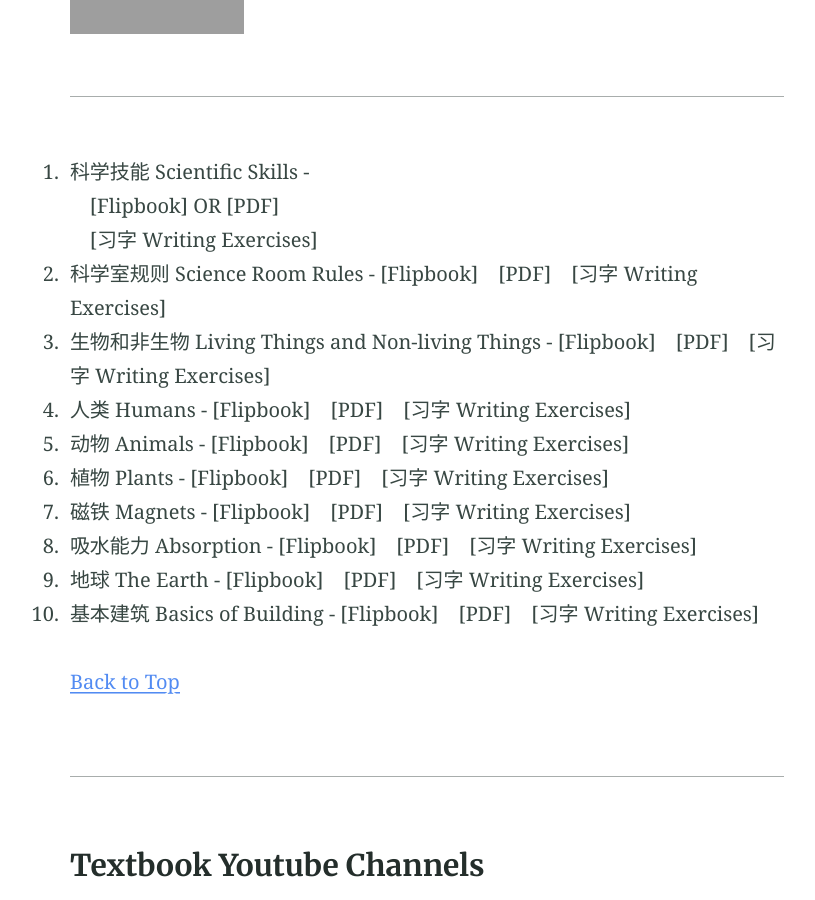
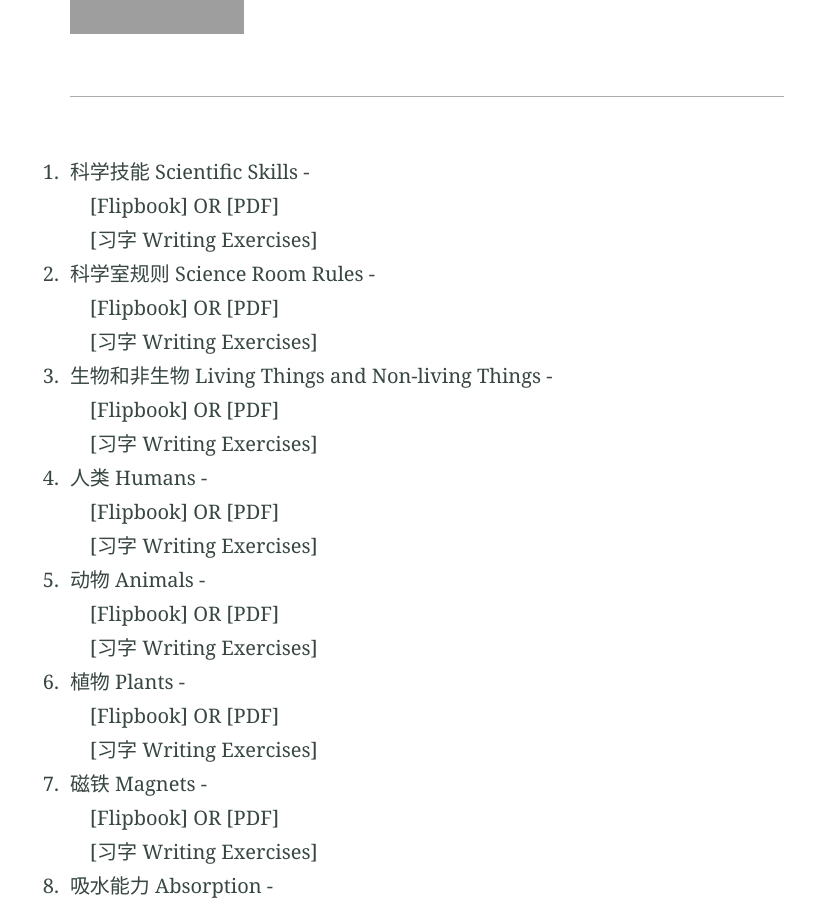
Before and after one commit to multilingual-malaysian/dlp_science, a Jekyll site: the page built from year1.md, in a window 1280 px wide and 900 px high, scrolled down 786 px. Shown: the whole window, without its empty margins (213-1028 px from the left). Built offline with Jekyll 4.4.1, drawn with Linux system fonts in a browser that asks for light colours; some of the changed text lies outside the part shown; grey boxes are pictures that could not be loaded.

Commit message:
Update year1.md

```diff
--- a/year1.md
+++ b/year1.md
@@ -18,15 +18,33 @@ Number of page visits: ![HitCount](https://hits.dwyl.com/multilingual-malaysian/
 1. 科学技能 Scientific Skills - <br />
    &emsp;[Flipbook] OR [PDF]<br />
    &emsp;[习字 Writing Exercises]
-2. 科学室规则 Science Room Rules - [Flipbook]&emsp;[PDF]&emsp;[习字 Writing Exercises]
-3. 生物和非生物 Living Things and Non-living Things - [Flipbook]&emsp;[PDF]&emsp;[习字 Writing Exercises]
-4. 人类 Humans - [Flipbook]&emsp;[PDF]&emsp;[习字 Writing Exercises]
-5. 动物 Animals - [Flipbook]&emsp;[PDF]&emsp;[习字 Writing Exercises]
-6. 植物 Plants - [Flipbook]&emsp;[PDF]&emsp;[习字 Writing Exercises]
-7. 磁铁 Magnets - [Flipbook]&emsp;[PDF]&emsp;[习字 Writing Exercises]
-8. 吸水能力 Absorption - [Flipbook]&emsp;[PDF]&emsp;[习字 Writing Exercises]
-9. 地球 The Earth - [Flipbook]&emsp;[PDF]&emsp;[习字 Writing Exercises]
-10. 基本建筑 Basics of Building - [Flipbook]&emsp;[PDF]&emsp;[习字 Writing Exercises]
+2. 科学室规则 Science Room Rules - <br />
+   &emsp;[Flipbook] OR [PDF]<br />
+   &emsp;[习字 Writing Exercises]
+3. 生物和非生物 Living Things and Non-living Things - <br />
+   &emsp;[Flipbook] OR [PDF]<br />
+   &emsp;[习字 Writing Exercises]
+4. 人类 Humans - <br />
+   &emsp;[Flipbook] OR [PDF]<br />
+   &emsp;[习字 Writing Exercises]
+5. 动物 Animals - <br />
+   &emsp;[Flipbook] OR [PDF]<br />
+   &emsp;[习字 Writing Exercises]
+6. 植物 Plants - <br />
+   &emsp;[Flipbook] OR [PDF]<br />
+   &emsp;[习字 Writing Exercises]
+7. 磁铁 Magnets - <br />
+   &emsp;[Flipbook] OR [PDF]<br />
+   &emsp;[习字 Writing Exercises]
+8. 吸水能力 Absorption - <br />
+   &emsp;[Flipbook] OR [PDF]<br />
+   &emsp;[习字 Writing Exercises]
+9. 地球 The Earth - <br />
+   &emsp;[Flipbook] OR [PDF]<br />
+   &emsp;[习字 Writing Exercises]
+10. 基本建筑 Basics of Building - <br />
+   &emsp;[Flipbook] OR [PDF]<br />
+   &emsp;[习字 Writing Exercises]
 
 [Back to Top](#top)
 
```
